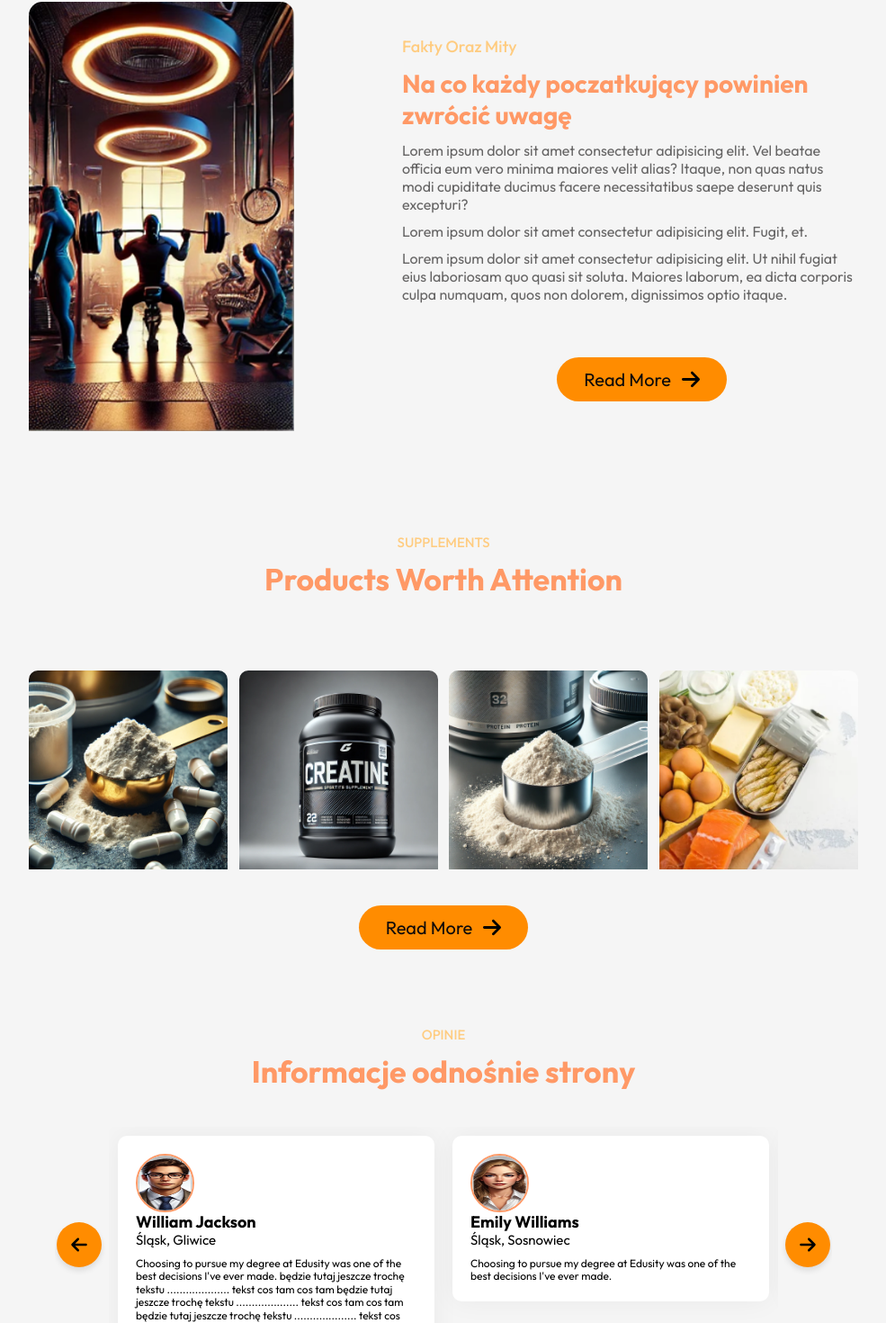
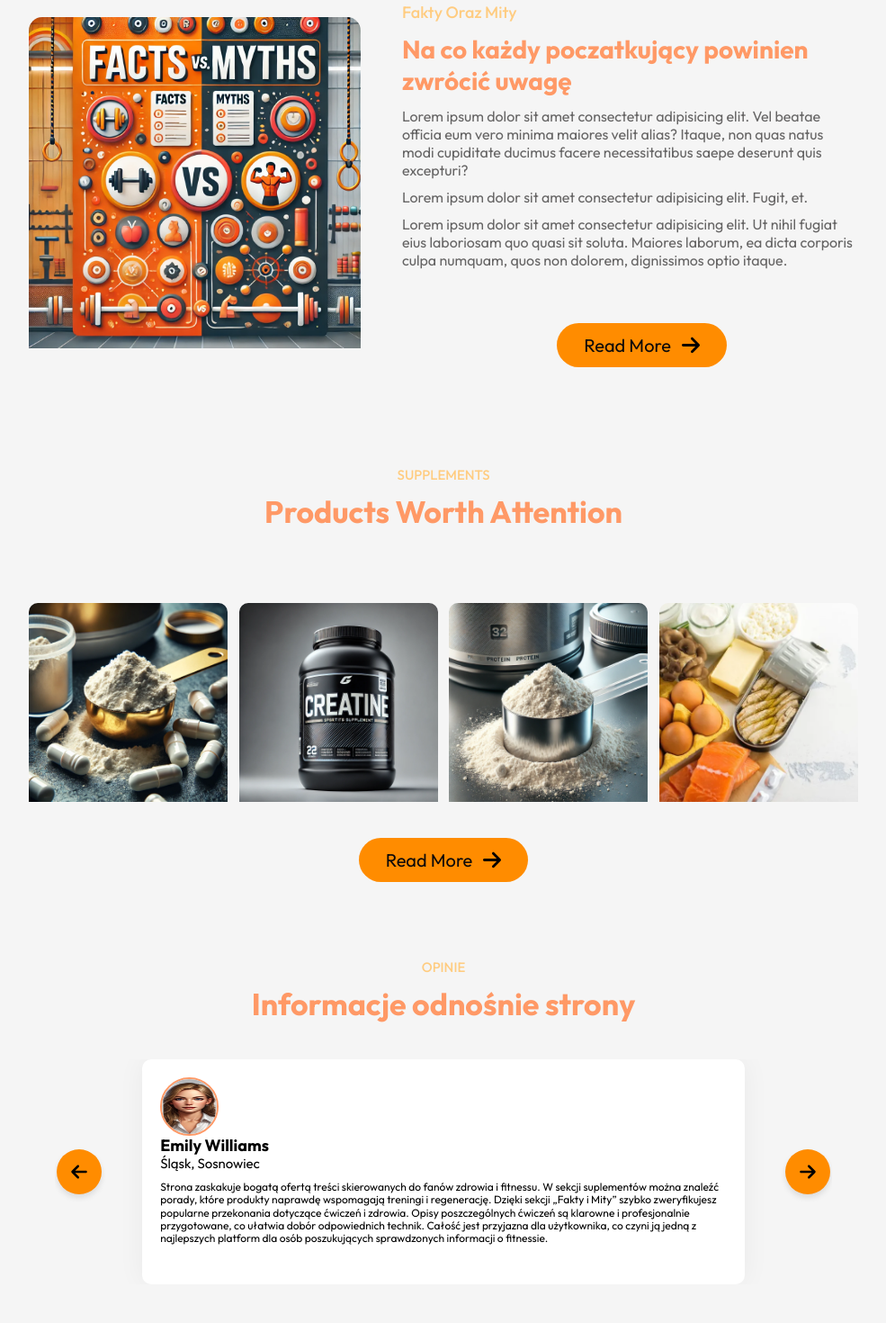
Before and after one commit to Czarkoo/Praca-In-ynierska, a React (Vite) app: page / in a window 1280 px wide. Shown: the part 1558-3028 px from the top of the page at 90% size, without its empty margins (147-1132 px from the left). After the commit the page ends 2985 px from the top, so only its background shows below. Built offline with nearby package versions, Linux system fonts and the light colour scheme.

Commit message:
morechanges

```diff
--- a/src/Components/Client/ClientsSlider.css
+++ b/src/Components/Client/ClientsSlider.css
@@ -13,17 +13,24 @@
 	display: flex;
 	transition: transform 0.5s ease-in-out;
 	overflow: hidden;
+	justify-content: center;
 }
 
 .slider-content {
 	display: flex;
 	width: 200%;
+	justify-content: center;
 }
 
 .slide {
 	border-radius: 10px;
 	min-width: 50%;
+	width: 500px; /* Set a fixed width */
+	height: 250px; /* Set a fixed height */
 	line-height: 1.2;
+	display: flex;
+	justify-content: center;
+	align-items: center;
 }
 .client-info {
 	box-shadow: 0 0 30px rgba(0, 0, 0, 0.05);
@@ -32,7 +39,10 @@
 	padding: 20px;
 	background-color: rgb(255, 255, 255);
 	border-radius: 10px;
-	margin: 10px;
+	height: 100%; /* Ensures client-info takes up full height of .slide */
+	width: 90%; /* Optional: sets a width within the .slide */
+	overflow: hidden;
+	margin: 0 auto;
 }
 
 .client-info img {
@@ -53,6 +63,7 @@
 
 .client-info p {
 	font-size: 12px;
+	overflow: hidden;
 }
 
 .slider-btn {
--- a/src/Components/Facts_Myths/Facts_Myths.css
+++ b/src/Components/Facts_Myths/Facts_Myths.css
@@ -16,20 +16,9 @@
 }
 
 .facts-img {
-	width: 80%;
+	width: 100%;
 	border-radius: 15px 15px 0px 0px;
 }
-
-/* .read-img {
-	position: absolute;
-	width: 60px;
-	left: 50%;
-	top: 50%;
-	transform: translate(-50%, -50%);
-	background: rgba(255, 140, 0, 0.806);
-	border-radius: 50%;
-	padding: 10px;
-} */
 
 .myths-right h3 {
 	font-weight: 500;
@@ -66,5 +55,13 @@
 	}
 	.myths-right {
 		flex-basis: 100%;
+		display: flex;
+		flex-direction: column;
+		align-items: center;
 	}
+	.myths-right button {
+		margin: 0 auto;
+		position: static;
+	}
+
 }
--- a/src/Components/Facts_Myths/Facts_Myths.jsx
+++ b/src/Components/Facts_Myths/Facts_Myths.jsx
@@ -2,13 +2,14 @@ import React from 'react';
 import './Facts_Myths.css';
 import {Link} from 'react-router-dom';
 import facts_myths_image1 from '../../assets/facts_myths_image1.png';
+import tematical_factmyth from '../../assets/tematical_factmyth.webp'
 import read from '../../assets/read.svg';
 import arrow_right from '../../assets/arrow_right.svg';
 const Facts_Myths = () => {
 	return (
 		<div className='facts_myths'>
 			<div className='facts-left'>
-				<img src={facts_myths_image1} alt='' className='facts-img' />
+				<img src={tematical_factmyth} alt='' className='facts-img' />
 				{/* <img src={read} alt='' className='read-img' /> */}
 			</div>
 			<div className='myths-right'>
--- a/src/Components/Programs/Programs.css
+++ b/src/Components/Programs/Programs.css
@@ -55,7 +55,7 @@
 .text-p {
 	color: rgb(249, 242, 242);
 	text-align: center;
-	font-size: 18px;
+	font-size: 15px;
 }
 
 .programs button {
--- a/src/data/clients.json
+++ b/src/data/clients.json
@@ -4,14 +4,14 @@
 			"firstName": "William",
 			"lastName": "Jackson",
 			"region": "Śląsk, Gliwice",
-			"description": "Choosing to pursue my degree at Edusity was one of the best decisions I've ever made. będzie tutaj jeszcze trochę tekstu .................... tekst cos tam cos tam będzie tutaj jeszcze trochę tekstu .................... tekst cos tam cos tam będzie tutaj jeszcze trochę tekstu .................... tekst cos tam cos tam ",
+			"description": "Strona to prawdziwe kompendium wiedzy dla osób zainteresowanych zdrowym stylem życia i aktywnością fizyczną. Znajdziesz tu rzetelne informacje na temat suplementów, które pomogą Ci osiągnąć zamierzone cele treningowe. Sekcja „Fakty i Mity” jest szczególnie pomocna, obalając popularne nieprawdziwe teorie dotyczące fitnessu i zdrowia. Dodatkowo, dostępne są szczegółowe opisy różnych ćwiczeń, które można łatwo wdrożyć w codzienne treningi. To świetne źródło informacji zarówno dla początkujących, jak i doświadczonych entuzjastów fitnessu.",
 			"image": "william_person1.png"
 		},
 		{
 			"firstName": "Emily",
 			"lastName": "Williams",
 			"region": "Śląsk, Sosnowiec",
-			"description": "Choosing to pursue my degree at Edusity was one of the best decisions I've ever made.",
+			"description": "Strona zaskakuje bogatą ofertą treści skierowanych do fanów zdrowia i fitnessu. W sekcji suplementów można znaleźć porady, które produkty naprawdę wspomagają treningi i regenerację. Dzięki sekcji „Fakty i Mity” szybko zweryfikujesz popularne przekonania dotyczące ćwiczeń i zdrowia. Opisy poszczególnych ćwiczeń są klarowne i profesjonalnie przygotowane, co ułatwia dobór odpowiednich technik. Całość jest przyjazna dla użytkownika, co czyni ją jedną z najlepszych platform dla osób poszukujących sprawdzonych informacji o fitnessie.",
 			"image": "emily_person2.png"
 		},
 		{
```
Also changed, not shown: src/assets/tematical_factmyth.webp (added).
